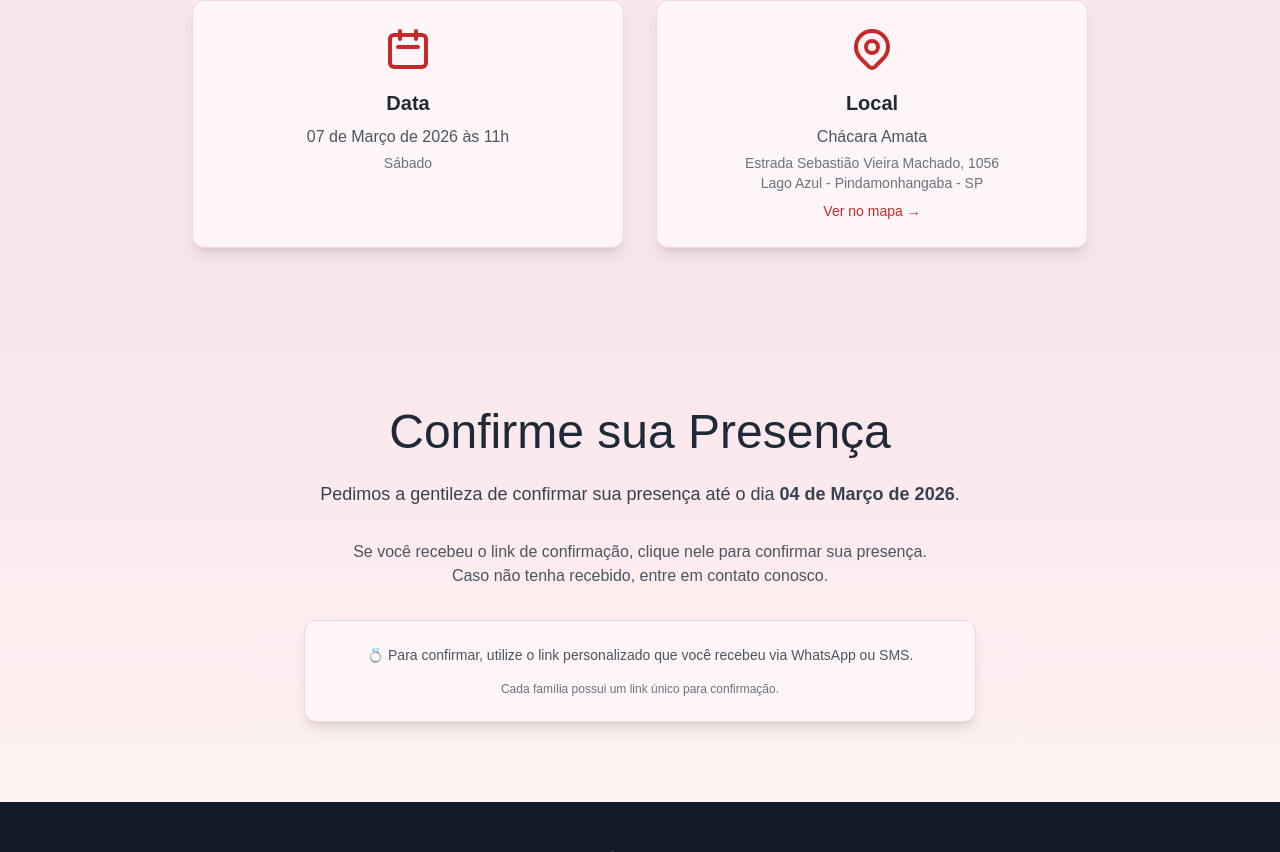
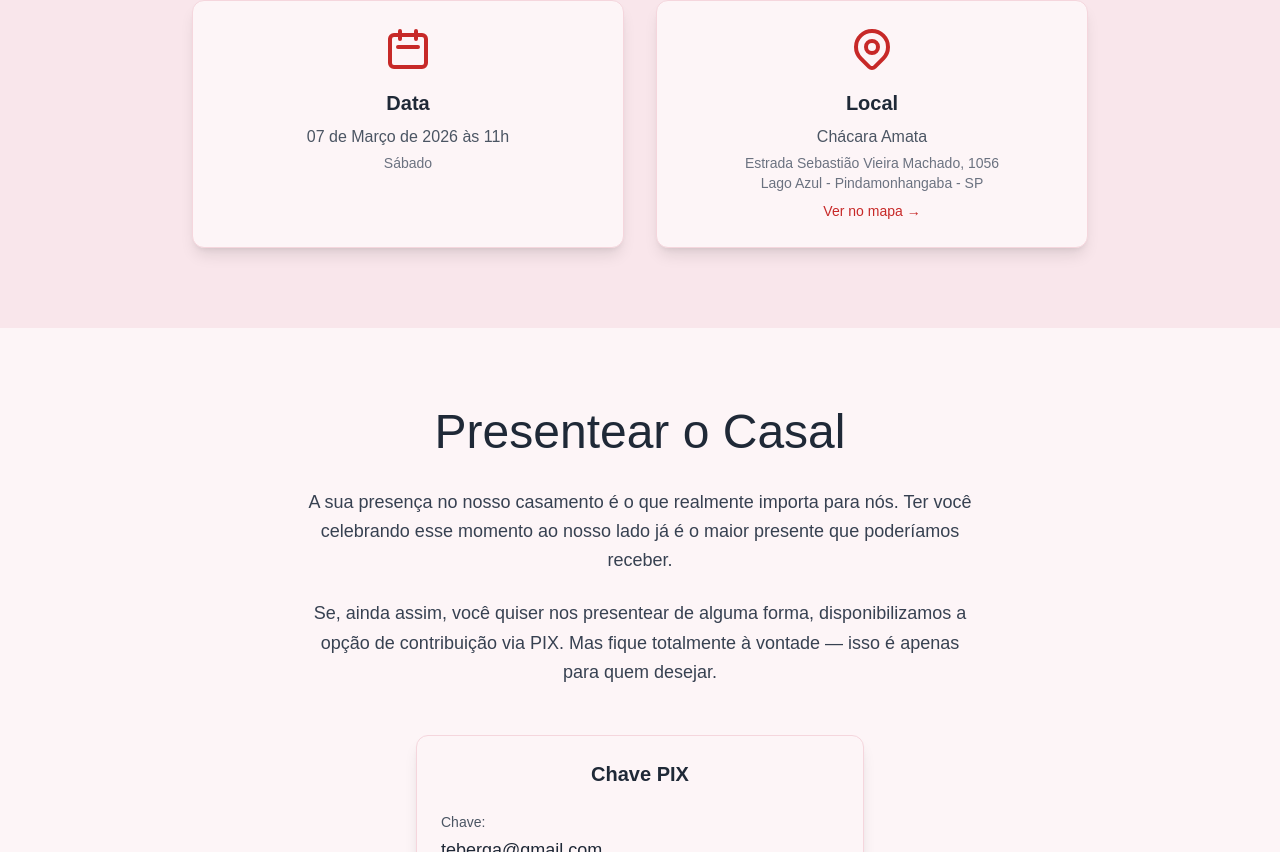
Before and after one commit to thiagoteberga/nina-thiago-wedding, a Next.js app: page / in a window 1280 px wide. Shown: the part 1948-2800 px from the top of the page. Built offline with nearby package versions, Linux system fonts and the light colour scheme; a web font is replaced by a local one.

Commit message:
Feat: Sugestão de pix

```diff
--- a/app/page.tsx
+++ b/app/page.tsx
@@ -111,6 +111,49 @@ export default function Home() {
         </div>
       </section>
 
+      {/* Gifts Section */}
+      <section className="py-20 px-4 bg-beige-50">
+        <div className="max-w-4xl mx-auto text-center">
+          <h2 className="heading-2 mb-8">Presentear o Casal</h2>
+          <div className="max-w-2xl mx-auto">
+            <p className="text-lg text-gray-700 leading-relaxed mb-6">
+              A sua presença no nosso casamento é o que realmente importa para nós.
+              Ter você celebrando esse momento ao nosso lado já é o maior presente que poderíamos receber.
+            </p>
+            <p className="text-lg text-gray-700 leading-relaxed mb-12">
+              Se, ainda assim, você quiser nos presentear de alguma forma, disponibilizamos a opção de contribuição via PIX.
+              Mas fique totalmente à vontade — isso é apenas para quem desejar.
+            </p>
+
+            <div className="card max-w-md mx-auto">
+              <h3 className="text-xl font-semibold mb-6 text-gray-800">Chave PIX</h3>
+              <div className="space-y-4 text-left">
+                <div>
+                  <p className="text-sm text-gray-600 mb-1">Chave:</p>
+                  <p className="text-lg font-medium text-gray-800">teberga@gmail.com</p>
+                </div>
+                <div>
+                  <p className="text-sm text-gray-600 mb-1">Nome:</p>
+                  <p className="text-lg font-medium text-gray-800">Thiago Oliveira Teberga</p>
+                </div>
+              </div>
+
+              <div className="w-full h-px bg-beige-200 my-8" />
+
+              <p className="text-sm text-gray-600 mb-4">Se preferir, você também pode usar o QR Code abaixo:</p>
+              <div className="relative w-64 h-64 mx-auto bg-white rounded-lg shadow-inner p-4">
+                <Image
+                  src="/images/qr-code.png"
+                  alt="QR Code PIX"
+                  fill
+                  className="object-contain p-2"
+                />
+              </div>
+            </div>
+          </div>
+        </div>
+      </section>
+
       {/* RSVP Section */}
       <section id="rsvp" className="py-20 px-4 bg-gradient-to-b from-beige-100 to-gold-50">
         <div className="max-w-2xl mx-auto text-center">
--- a/components/Hero.tsx
+++ b/components/Hero.tsx
@@ -62,7 +62,7 @@ export default function Hero() {
 
         <a
           href="#rsvp"
-          className="inline-block btn-primary text-lg animate-pulse hover:animate-none"
+          className="inline-block btn-primary text-lg animate-pulse hover:animate-none relative z-20"
         >
           Confirmar Presença
         </a>
```
Also changed, not shown: public/images/qr-code.png (added).
